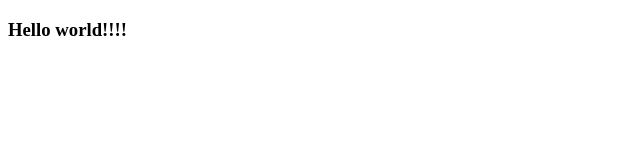
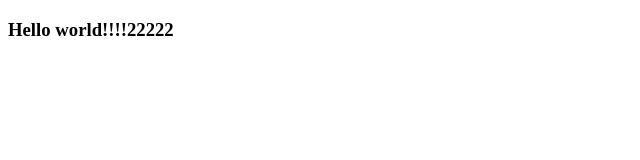
Before and after one commit to oxanashanur/test, a plain HTML site: page index.html in a window 1280 px wide. Shown: the full height of the page, 0-640 px from the left. Drawn offline with Linux system fonts and the light colour scheme.

Commit message:
sdnkasnsdkfnsdfn

```diff
--- a/index.html
+++ b/index.html
@@ -8,7 +8,7 @@
 </head>
 
 <body>
-    <h3>Hello world!!!!</h3>
+    <h3>Hello world!!!!22222</h3>
 </body>
 
 </html>
```
